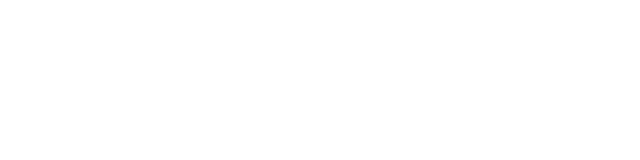
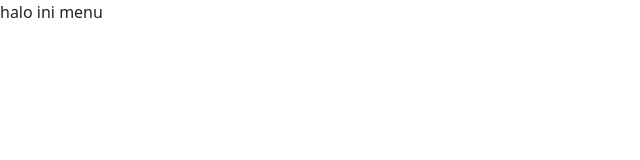
Before and after one commit to Cafeasy/cafeasy-project, a React (Create React App) app in the folder frontend/: page /ListMenu in a window 1280 px wide. Before the commit this address had no page. Shown: the top 160 px of the page, without its empty margins (0-640 px from the left). Built offline with nearby package versions, Linux system fonts and the light colour scheme.

Commit message:
List Menu call from mongodb setup

```diff
--- a/frontend/src/App.js
+++ b/frontend/src/App.js
@@ -2,8 +2,10 @@
 import { BrowserRouter as Router, Routes, Route } from 'react-router-dom'
 import Landingpage from './Pages/Landingpage';
 import Loginpage from './Pages/Loginpage';
+import ListMenupage from './Pages/ListMenupage';
 import "./Style/Landingpage.css"
 import "./Style/Loginpage.css"
+import "./Style/ListMenupage.css"
 
 
 function App() {
@@ -12,6 +14,7 @@
       <Routes>
         <Route path='/' element={<Landingpage />} />
         <Route path='/Loginpage' element={<Loginpage />} />
+        <Route path='/ListMenu' element={<ListMenupage/>} />
       </Routes>
     </Router>
   )
--- /dev/null
+++ b/frontend/src/Components/ListMenucomp.js
@@ -0,0 +1,11 @@
+import "../Style/ListMenupage.css";
+
+const ListMenucomp = () => {
+    return (
+        <div>
+            <p>halo ini menu</p>
+        </div>
+    )
+}
+
+export default ListMenucomp
--- /dev/null
+++ b/frontend/src/Pages/ListMenupage.js
@@ -0,0 +1,10 @@
+import ListMenucomp from "../Components/ListMenucomp"
+import "../Style/ListMenupage.css"
+
+const ListMenupage = () => {
+    return ( <
+        ListMenucomp / >
+    )
+}
+
+export default ListMenupage
```
Also changed, not shown: frontend/src/Style/ListMenupage.css (added).
